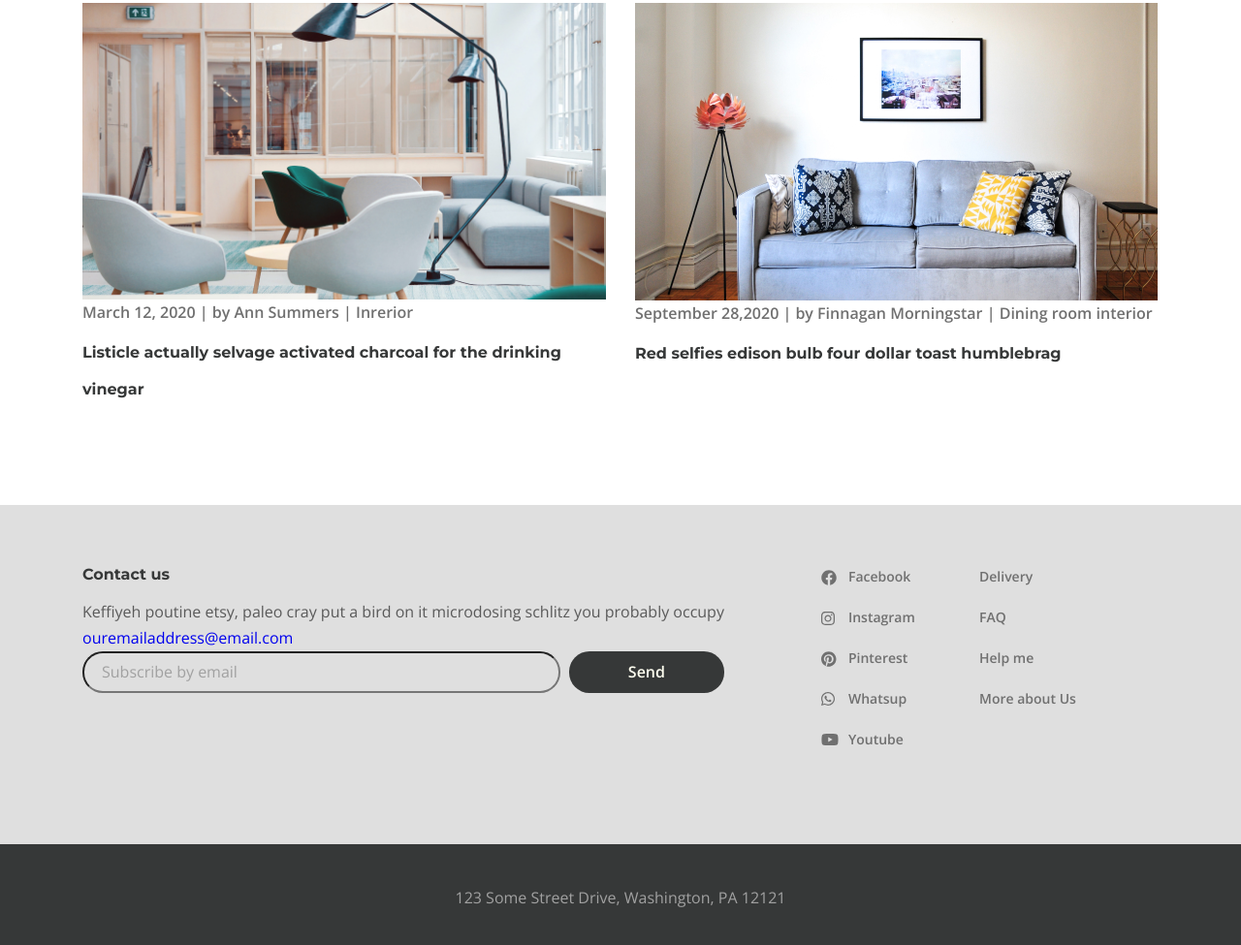
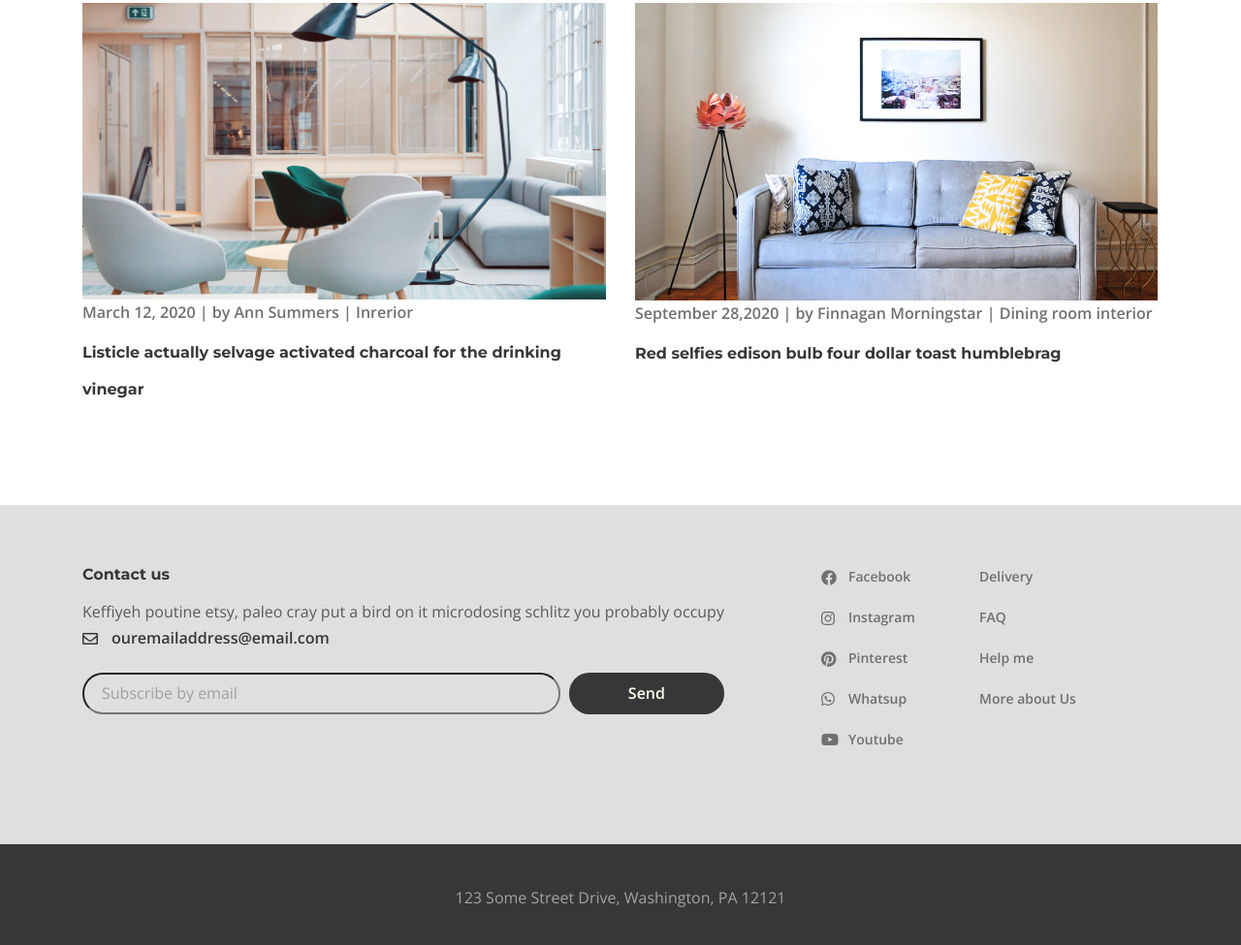
Before and after one commit to iuru2522/Desire, a website: page app/index.html in a window 1280 px wide. Shown: the part 3890-4865 px from the top of the page at 97% size. Drawn offline with nearby package versions, Linux system fonts and the light colour scheme.

Commit message:
fixed html class attribute for Email in Footer section

```diff
--- a/app/index.html
+++ b/app/index.html
@@ -190,11 +190,8 @@
               </div>
             </a>
           </div>
-
-
         </div>
       </section>
-
       <section class="decor">
         <div class="container">
           <h2 class="decor__title">
@@ -243,8 +240,6 @@
           </div>
         </div>
       </section>
-
-
       <div class="gallery">
         <div class="container-fluid">
           <div class="gallery__buttons">
@@ -378,11 +373,6 @@
                   Listicle actually selvage activated charcoal for the drinking vinegar
                 </h4>
               </a>
-
-
-
-
-
             </div>
             <div class="blog-box__item">
               <a class="blox-box__img-link" href="#">
@@ -405,20 +395,11 @@
                   Red selfies edison bulb four dollar toast humblebrag
                 </h4>
               </a>
-
-
-
             </div>
           </div>
         </div>
       </section>
-
-
-
     </main>
-
-
-
     <footer class="footer">
       <div class="footer__content">
         <div class="container">
@@ -430,7 +411,7 @@
               <p class="footer__inner-text">
                 Keffiyeh poutine etsy, paleo cray put a bird on it microdosing schlitz you probably occupy
               </p>
-              <a class="footer__info-email" href="mailto:ouremailaddress@email.com">
+              <a class="info-email" href="mailto:ouremailaddress@email.com">
                 ouremailaddress@email.com
               </a>
               <form class="footer__form">
```
Also changed, not shown: app/about.html (+1 -1 lines), app/gallery.html (+1 -1 lines), app/page.html (+1 -1 lines).
